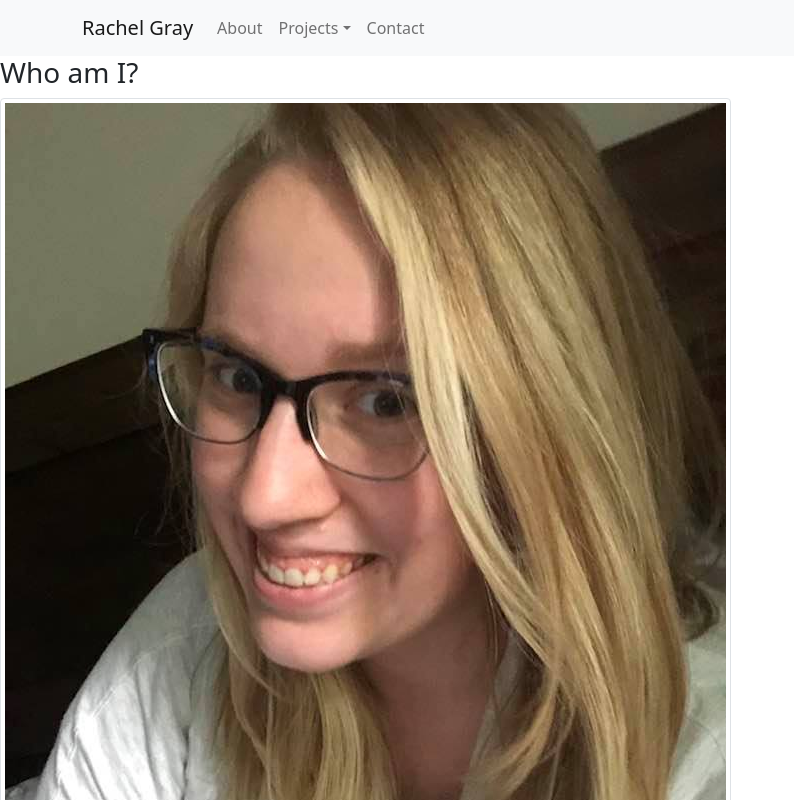
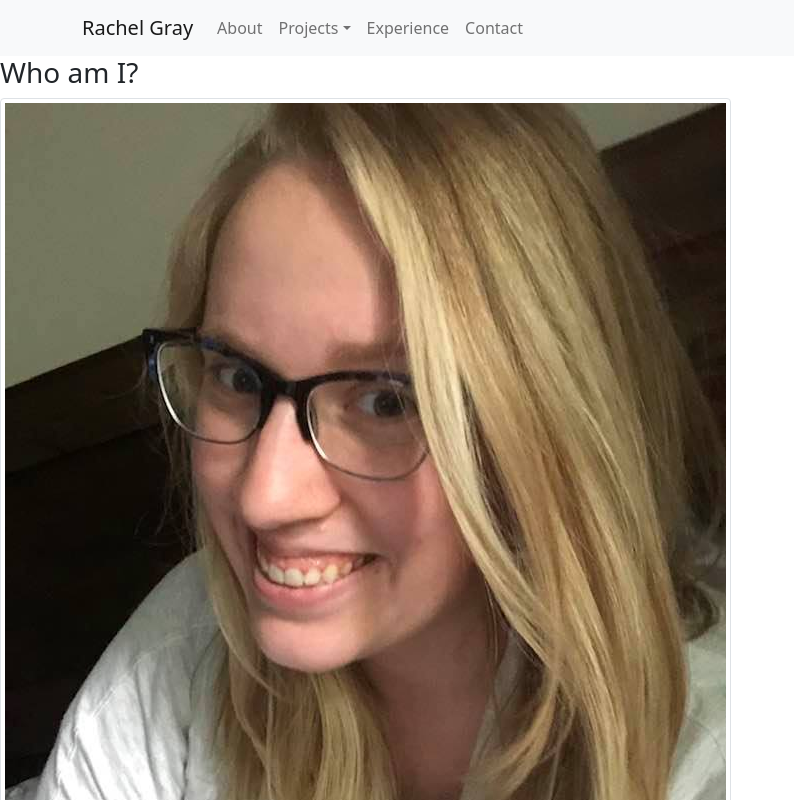
Before and after one commit to rachelgray7448/rachel-react-portfolio, a React (Create React App) app: page / in a window 1280 px wide. Shown: the top 800 px of the page, without its empty margins (0-794 px from the left). Built offline with nearby package versions, Linux system fonts and the light colour scheme.

Commit message:
added onclick event listeners for rendering components

```diff
--- a/src/components/Navigation/index.js
+++ b/src/components/Navigation/index.js
@@ -11,7 +11,7 @@ function Navigation({ currentPage, handlePageChange }) {
                 <Navbar.Toggle aria-controls="basic-navbar-nav" />
                 <Navbar.Collapse id="basic-navbar-nav">
                     <Nav className="me-auto">
-                        <Nav.Link href="#about">About</Nav.Link>
+                        <Nav.Link onClick={()=>handlePageChange("About")}>About</Nav.Link>
                         <NavDropdown title="Projects" id="basic-nav-dropdown">
                             <NavDropdown.Item target="blank" href="https://limitless-journey-42984.herokuapp.com/">
                                 The B Word
@@ -31,11 +31,12 @@ function Navigation({ currentPage, handlePageChange }) {
                             <NavDropdown.Item target="blank" href="https://rachelgray7448.github.io/weather-dashboard/">
                                 Weather Dashboard
                             </NavDropdown.Item>
-                            <NavDropdown.Item href="#project">
+                            <NavDropdown.Item onClick={()=>handlePageChange("Project")}>
                                 View All
                             </NavDropdown.Item>
                         </NavDropdown>
-                        <Nav.Link href="#contact">Contact</Nav.Link>
+                        <Nav.Link onClick={()=>handlePageChange("Resume")}>Experience</Nav.Link>
+                        <Nav.Link onClick={()=>handlePageChange("Contact")}>Contact</Nav.Link>
                     </Nav>
                 </Navbar.Collapse>
             </Container>
```
